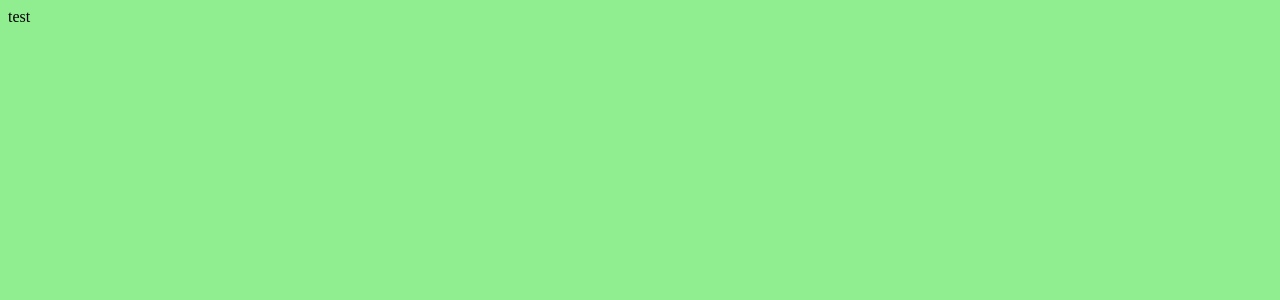
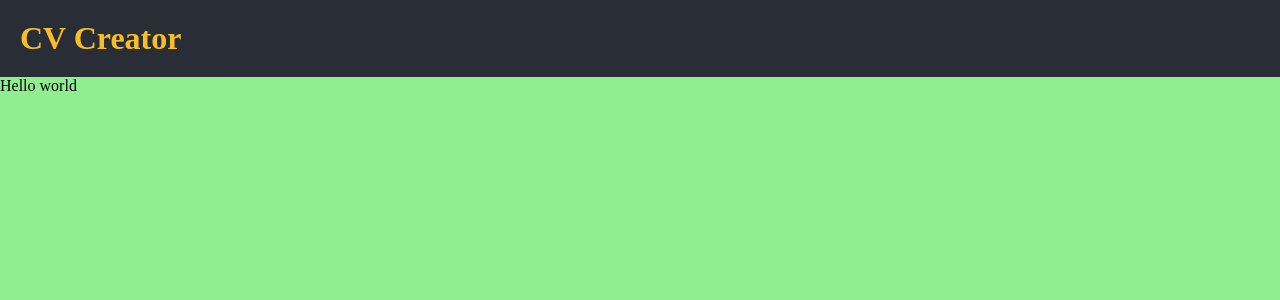
Before and after one commit to bst003/cv-project, a React (Create React App) app: page / in a window 1280 px wide. Shown: the top 300 px of the page. Built offline with nearby package versions, Linux system fonts and the light colour scheme.

Commit message:
Update base css and narrow down notes

```diff
--- a/package.json
+++ b/package.json
@@ -6,9 +6,11 @@
     "@testing-library/jest-dom": "^5.16.5",
     "@testing-library/react": "^13.4.0",
     "@testing-library/user-event": "^13.5.0",
+    "normalize.css": "^8.0.1",
     "react": "^18.2.0",
     "react-dom": "^18.2.0",
     "react-scripts": "5.0.1",
+    "uniqid": "^5.4.0",
     "web-vitals": "^2.1.4"
   },
   "scripts": {
--- a/public/index.html
+++ b/public/index.html
@@ -5,10 +5,7 @@
         <link rel="icon" href="%PUBLIC_URL%/favicon.ico" />
         <meta name="viewport" content="width=device-width, initial-scale=1" />
         <meta name="theme-color" content="#000000" />
-    <meta
-      name="description"
-      content="Web site created using create-react-app"
-    />
+        <meta name="description" content="Web site created using create-react-app" />
         <link rel="apple-touch-icon" href="%PUBLIC_URL%/logo192.png" />
         <!--
       manifest.json provides metadata used when your web app is installed on a
@@ -24,10 +21,15 @@
       work correctly both with client-side routing and a non-root public URL.
       Learn how to configure a non-root public URL by running `npm run build`.
     -->
-    <title>React App</title>
+        <title>CV App</title>
     </head>
     <body>
         <noscript>You need to enable JavaScript to run this app.</noscript>
+
+        <header>
+            <h1>CV Creator</h1>
+        </header>
+
         <div id="root"></div>
         <!--
       This HTML file is a template.
@@ -38,6 +40,5 @@
 
       To begin the development, run `npm start` or `yarn start`.
       To create a production bundle, use `npm run build` or `yarn build`.
-    -->
-  </body>
+    --></body>
 </html>
--- /dev/null
+++ b/src/App.jsx
@@ -0,0 +1,20 @@
+// App.js
+
+import React, { Component } from "react";
+// import uniqid from "uniqid";
+
+class App extends Component {
+    constructor() {
+        super();
+
+        this.state = {};
+    }
+
+    render() {
+        // const { task, tasks } = this.state;
+
+        return <div>Hello world</div>;
+    }
+}
+
+export default App;
--- a/src/assets/scss/styles.scss
+++ b/src/assets/scss/styles.scss
@@ -1,5 +1,24 @@
+@import-normalize;
+
 $green: #90EE90;
 
+$light-yellow: #f8be29;
+$dark-yellow: #d29b1c;
+$black: #292e36;
+$white: #fff;
+
 body{
+    margin: 0px;
     background-color: $green;
 }
+
+header{
+    padding: 20px;
+    background-color: $black;
+
+    h1{
+        margin: 0px;
+        color: $light-yellow;
+    }
+
+}
--- a/src/index.jsx
+++ b/src/index.jsx
@@ -1,5 +1,7 @@
 import React from "react";
 import ReactDOM from "react-dom/client";
+
+import App from "./App";
 
 import "./assets/scss/styles.scss";
 
@@ -8,18 +10,20 @@ import "./assets/scss/styles.scss";
 Style, multiple options
 
     1. Form to the left and visual to the right
-
     2. Just form fields that I can then generate into a cv
-
-    3. A more visual example that can be updated on click
+    ***3. A more visual example that can be updated on click***
 
 Data
 
-    General contact info could be single values in state
+    - General contact info could be single values in state
 
-    Positions and education would need to be arrays in the state, to allow for multiple options
+    - Positions and education would need to be arrays in the state, to allow for multiple options
 
 */
 
 const root = ReactDOM.createRoot(document.getElementById("root"));
-root.render(<React.StrictMode>test</React.StrictMode>);
+root.render(
+    <React.StrictMode>
+        <App />
+    </React.StrictMode>
+);
```
Also changed, not shown: .eslintrc.json, 1 other file (tests, documents, lock files or other folders). Lines whose indentation alone changed are shown as unchanged.
